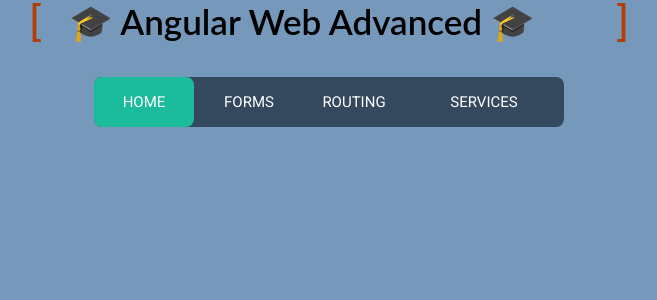
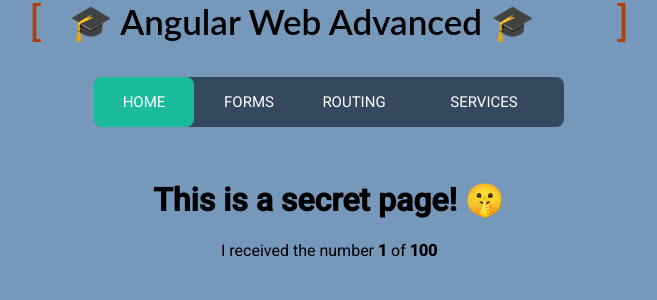
Before and after one commit to DaviR87/AngularWebAdvanced, an Angular app: page /secret-page/1 in a window 1280 px wide. Before the commit this address led to /. Shown: the top 300 px of the page, without its empty margins (311-968 px from the left). Built offline with nearby package versions, Linux system fonts and the light colour scheme.

Commit message:
Added secret-page parametrized route

```diff
--- a/src/app/app-routing.module.ts
+++ b/src/app/app-routing.module.ts
@@ -6,7 +6,7 @@
 const routes: Routes = [
   { path: '', redirectTo: '/home', pathMatch: 'full' },
   { path: 'home', component: HomeComponent },
-  { path: 'secret-page', component: SecretPageComponent }
+  { path: 'secret-page/:id', component: SecretPageComponent }
 ];
 
 @NgModule({
--- a/src/app/home/home.component.html
+++ b/src/app/home/home.component.html
@@ -40,6 +40,5 @@
             transform="translate(142.69 -634.312)" fill="#eee" />
     </svg>
 
+    <button mat-stroked-button color="primary" (click)="alternativeRouting()">Secret Button</button>
 </div>
-
-<button mat-button color="primary" (click)="alternativeRouting()">Secret Button</button>
--- a/src/app/home/home.component.ts
+++ b/src/app/home/home.component.ts
@@ -16,7 +16,8 @@
   }
 
   alternativeRouting() {
-    this.router.navigate(['/secret-page'])
+    const randomNumber = (Math.random()*100).toFixed(0);
+    this.router.navigate(['/secret-page', randomNumber])
   }
 
 }
--- a/src/app/secret-page/secret-page.component.html
+++ b/src/app/secret-page/secret-page.component.html
@@ -2,4 +2,7 @@
     <h1>
         This is a secret page! 🤫
     </h1>
+    <span>
+        I received the number <b>{{ num }}</b> of <b>100</b>
+    </span>
 </div>
--- a/src/app/secret-page/secret-page.component.scss
+++ b/src/app/secret-page/secret-page.component.scss
@@ -1,4 +1,6 @@
 .centered {
     display: flex;
     justify-content: center;
+    flex-direction: column;
+    text-align: center;
 }
--- a/src/app/secret-page/secret-page.component.ts
+++ b/src/app/secret-page/secret-page.component.ts
@@ -1,4 +1,5 @@
 import { Component, OnInit } from '@angular/core';
+import { ActivatedRoute } from '@angular/router';
 
 @Component({
   selector: 'app-secret-page',
@@ -6,10 +7,17 @@
   styleUrls: ['./secret-page.component.scss']
 })
 export class SecretPageComponent implements OnInit {
+  public num: number;
 
-  constructor() { }
+  constructor(
+    private activatedRoute: ActivatedRoute
+  ) { }
 
   ngOnInit() {
+    this.activatedRoute.params
+      .subscribe(param => {
+        this.num = param['id'];
+      })
   }
 
 }
```
